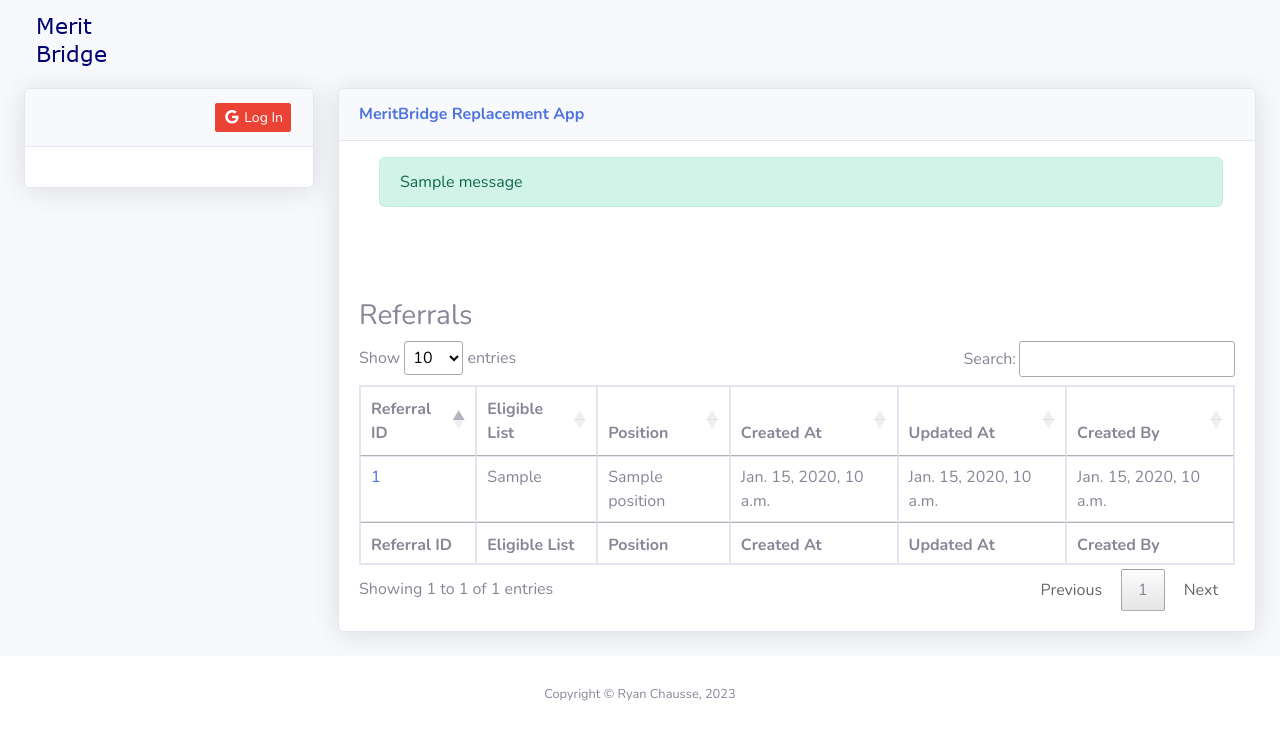
After one commit to ryanchausse/sfdhr-startdjango-com, a Django app: template form/templates/main/referrals.html in a window 1280 px wide. The commit adds this page. Shown: the top 740 px of the page. Run offline with Django 3.2, Linux system fonts and the light colour scheme; the template is opened without the code that fills it: most values are stand-ins (such as "Sample title", 1, 10 or a date in 2020); one stand-in notice (Sample message) is shown; some libraries are stand-ins or nearby versions.

Commit message:
Added: CRUD views/functions for Referral model

```diff
--- a/form/templates/main/includes/first_name_table.html
+++ b/form/templates/main/includes/first_name_table.html
@@ -14,6 +14,7 @@
             <h6><a href="/eligible_lists">Eligible Lists</a></h6>
             <h6><a href="/candidates">Candidates</a></h6>
             <h6><a href="/positions">Positions</a></h6>
+            <h6><a href="/referrals">Referrals</a></h6>
         </div>
     </form>
 {% endif %}
--- /dev/null
+++ b/form/templates/main/includes/referral_crud_card.html
@@ -0,0 +1,99 @@
+{% load static %}
+<div class="card shadow mb-4" xmlns="http://www.w3.org/1999/html">
+    <div class="card-header py-3">
+        <h6 class="m-0 font-weight-bold text-primary" style="float:left; padding-right: 9em;">MeritBridge Replacement App</h6>
+    </div>
+    {% if messages %}
+        <ul class="messages">
+            {% for message in messages %}
+                <div style="margin-top:1em; margin-bottom:1em; margin-right:2em;" class="alert alert-{% if message.tags %}{{ message.tags }}{% endif %}" role="alert">{{ message }}</div>
+            {% endfor %}
+        </ul>
+    {% endif %}
+
+    <div class="card-body">
+        {% if user.is_authenticated and user_is_in_admins %}
+            <div class="table-responsive">
+                {% if form_data_present %}
+                    <h3>Update Referral <span style="font-size:0.7em">(or <a href='/referrals'>create a new referral</a>)</span></h3>
+                    <form id='form_to_submit' action="/update_referral_form/{{ pk }}" method="post">
+                {% else %}
+                    <h3>Create Referral</h3>
+                    <form id='form_to_submit' action="/create_referral_form" method="post">
+                {% endif %}
+                    {% csrf_token %}
+
+                    {% if form.errors or form.non_field_errors %}
+                        <p>{{ form.errors }}</p>
+                        <p>{{ form.non_field_errors }}</p>
+                    {% endif %}
+
+                    <div class="fieldWrapper" style="margin-left: 1em;">
+                        {{ form.eligible_list.errors }}
+                        <label for="{{ form.eligible_list.id_for_label }}">Eligible List</label>
+                        <br />
+                        {{ form.eligible_list }}
+                    </div>
+                    <br />
+                    <div class="fieldWrapper" style="margin-left: 1em;">
+                        {{ form.position.errors }}
+                        <label for="{{ form.position.id_for_label }}">Position</label>
+                        <br />
+                        {{ form.position }}
+                    </div>
+                    <br />
+                    <div>
+                        <button type="submit" class="btn btn-primary" style="margin-left:1em;" id="button-submit">
+                            {% if form_data_present %}
+                                Update
+                            {% else %}
+                                Create
+                            {% endif %}
+                        </button>
+                    </div>
+                </form>
+            </div>
+        {% endif %}
+    </div>
+
+    <div class="card-body">
+        <div class="table-responsive">
+            <h3>Referrals</h3>
+            <table id="referral_table" class="table table-bordered" width="100%" cellspacing="0">
+                <thead>
+                    <tr>
+                        <th>Referral ID</th>
+                        <th>Eligible List</th>
+                        <th>Position</th>
+                        <th>Created At</th>
+                        <th>Updated At</th>
+                        <th>Created By</th>
+                    </tr>
+                </thead>
+                <tfoot>
+                    <tr>
+                        <th>Referral ID</th>
+                        <th>Eligible List</th>
+                        <th>Position</th>
+                        <th>Created At</th>
+                        <th>Updated At</th>
+                        <th>Created By</th>
+                    </tr>
+                </tfoot>
+                <tbody>
+                    {% if referrals %}
+                        {% for referral in referrals %}
+                            <tr>
+                                <td><a href="/referrals/{{ referral.id }}">{{ referral.id }}</a></td>
+                                <td>{{ referral.eligible_list }}</td>
+                                <td>{{ referral.position }}</td>
+                                <td>{{ referral.created_at }}</td>
+                                <td>{{ referral.updated_at }}</td>
+                                <td>{{ referral.created_by }}</td>
+                            </tr>
+                        {% endfor %}
+                    {% endif %}
+                </tbody>
+            </table>
+        </div>
+    </div>
--- /dev/null
+++ b/form/templates/main/referrals.html
@@ -0,0 +1,65 @@
+{% load static %}
+<!DOCTYPE html>
+<html lang="en">
+
+<head>
+
+    {% include 'includes/header_kiosk.html' %}
+
+</head>
+
+<body id="page-top">
+
+    <!-- Page Wrapper -->
+    <div id="wrapper">
+
+        <!-- Content Wrapper -->
+        <div id="content-wrapper" class="d-flex flex-column">
+
+            <!-- Main Content -->
+            <div id="content">
+
+                <!-- Begin Page Content -->
+                <div class="container-fluid">
+
+                    <!-- Page Heading -->
+                    <h1 class="h3 mb-2 text-gray-800" style="padding: 10px;">
+                        <a href="/">
+                            <img src="{% static 'img/hr_logo.png' %}"
+                                 alt="MeritBridge Replacement App"
+                             />
+                        </a>
+                    </h1>
+
+                    <!-- Content Row -->
+                    <div class="row">
+                        <div class="col-xl-3 col-lg-3">
+                            {% include 'includes/user_selection_card.html' %}
+                            {% include 'includes/your_selections_card.html' %}
+                        </div>
+                        <div class="col-xl-9 col-lg-9">
+                            {% include 'includes/referral_crud_card.html' %}
+                        </div>
+                    </div>
+
+                </div>
+                <!-- /.container-fluid -->
+
+            </div>
+            <!-- End of Main Content -->
+
+            {% include 'includes/footer_kiosk.html' %}
+
+        </div>
+        <!-- End of Content Wrapper -->
+
+    </div>
+    <!-- End of Page Wrapper -->
+    {% block jsignature_dependent_jquery_footer %}
+        <script src="https://ajax.googleapis.com/ajax/libs/jquery/3.6.0/jquery.min.js"></script>
+    {% endblock %}
+    {% include 'includes/javascripts.html' %}
+
+</body>
+
+</html>
--- a/form/templates/static/js/demo/datatables-demo.js
+++ b/form/templates/static/js/demo/datatables-demo.js
@@ -9,6 +9,9 @@ $(document).ready(function() {
   $('#position_table').DataTable({
     order: [[0, 'asc']]
   });
+  $('#referral_table').DataTable({
+    order: [[0, 'asc']]
+  });
   $('#referred_candidate_table').DataTable();
   $('.dataTables_length').addClass('bs-select');
 });
--- a/form/urls.py
+++ b/form/urls.py
@@ -35,6 +35,11 @@ urlpatterns = [
     path('positions/<int:pk>', views.Positions.as_view(), name='positions'),
     path('create_position_form', views.CreatePosition.as_view(), name='create_position_form'),
     path('update_position_form/<int:pk>', views.UpdatePosition.as_view(), name='update_position_form'),
+    # Referrals
+    path('referrals', views.Referrals.as_view(), name='referrals'),
+    path('referrals/<int:pk>', views.Referrals.as_view(), name='referrals'),
+    path('create_referral_form', views.CreateReferral.as_view(), name='create_referral_form'),
+    path('update_referral_form/<int:pk>', views.UpdateReferral.as_view(), name='update_referral_form'),
 
     # path('<int:pk>', views.HRHomePage.as_view(), name='index'),
     # path('get_pdf/<int:pk>', views.get_pdf_page, name='get_pdf_page'),
```
Also changed, not shown: form/forms.py (+12 -0 lines), form/views.py (+55 -0 lines).
